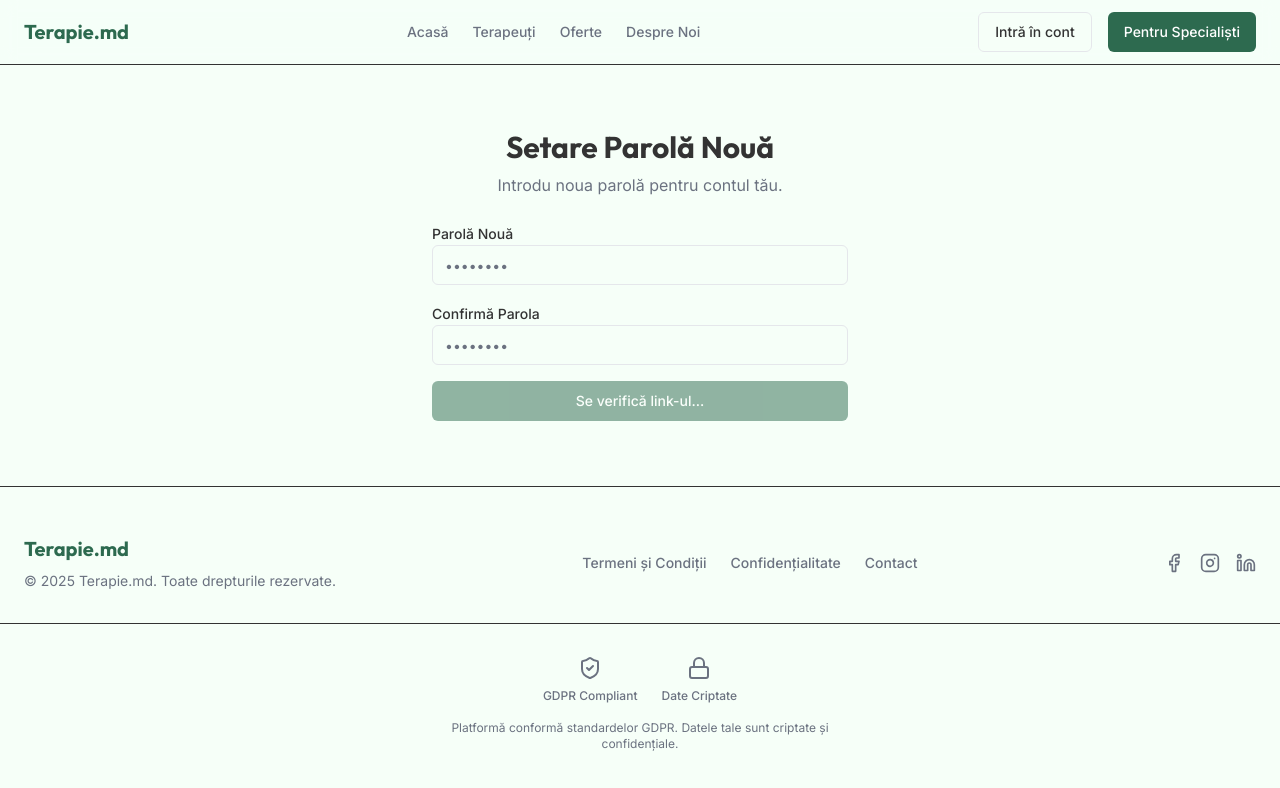
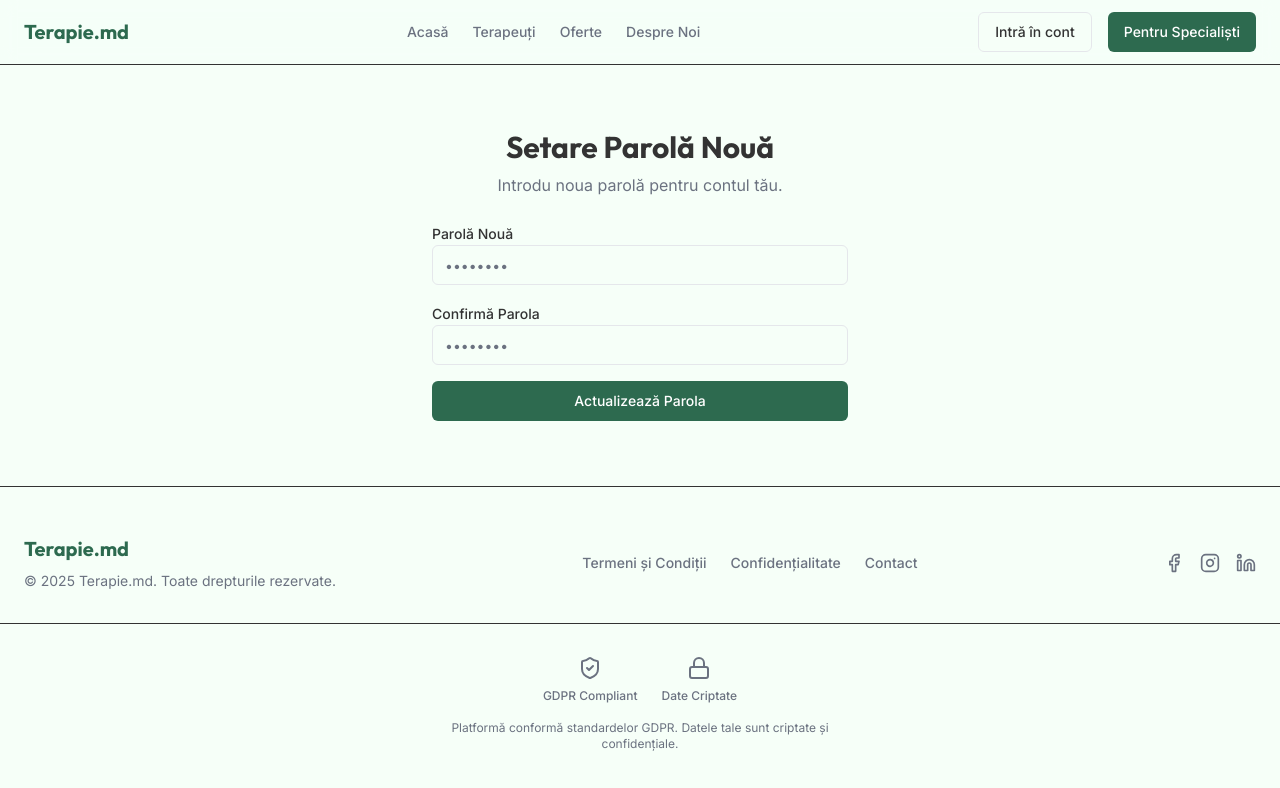
Before and after one commit to privatrix/terapie-md, a Next.js app: page /auth/update-password in a window 1280 px wide. Shown: the top 788 px of the page. Built offline with nearby package versions, Linux system fonts and the light colour scheme; no server answers.

Commit message:
UX: Remove session check wait time on update password page to allow immediate submission

```diff
--- a/src/app/auth/update-password/page.tsx
+++ b/src/app/auth/update-password/page.tsx
@@ -60,11 +60,8 @@ export default function UpdatePasswordPage() {
         try {
             const supabase = createClient();
 
-            // Explicitly check session first
-            const { data: { session } } = await supabase.auth.getSession();
-            if (!session) {
-                throw new Error("Sesiunea de resetare a expirat. Te rugăm să soliciți un nou link.");
-            }
+            // Attempt update - Supabase client should handle session from URL automatically
+            // Implicit flow tokens are handled by the library internally on instantiation/mount
 
             const { error } = await supabase.auth.updateUser({
                 password: password,
@@ -144,8 +141,8 @@ export default function UpdatePasswordPage() {
                             />
                         </div>
 
-                        <Button type="submit" className="w-full" disabled={loading || !sessionReady}>
-                            {loading ? "Se actualizează..." : (!sessionReady ? "Se verifică link-ul..." : "Actualizează Parola")}
+                        <Button type="submit" className="w-full" disabled={loading}>
+                            {loading ? "Se actualizează..." : "Actualizează Parola"}
                         </Button>
                     </form>
                 )}
```
